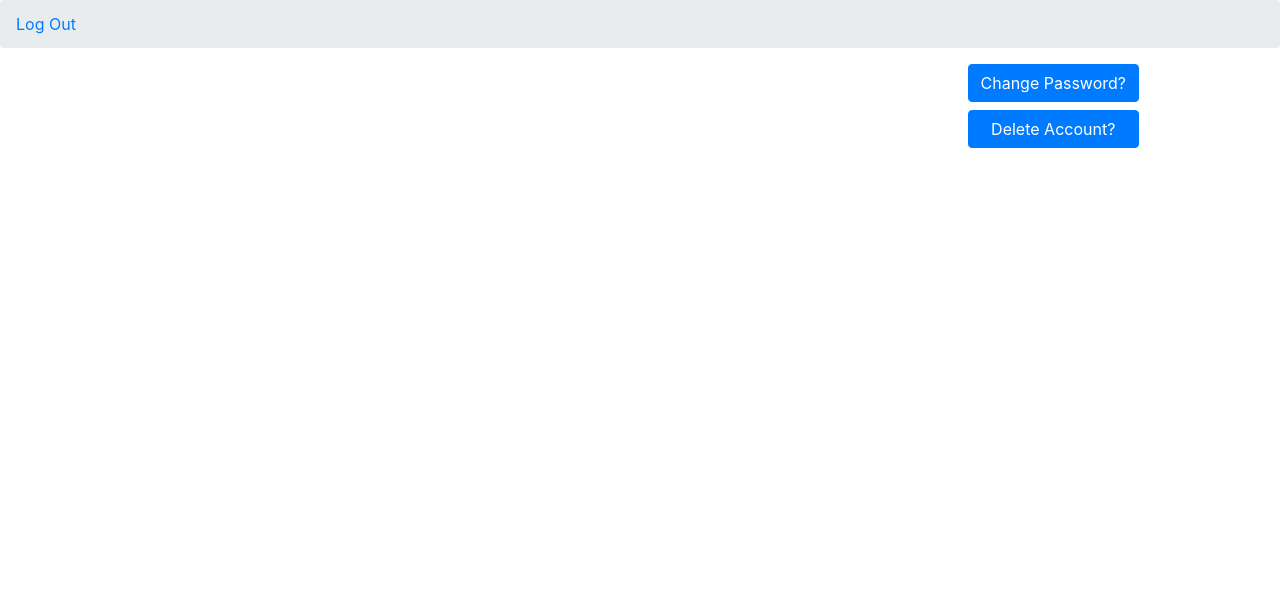
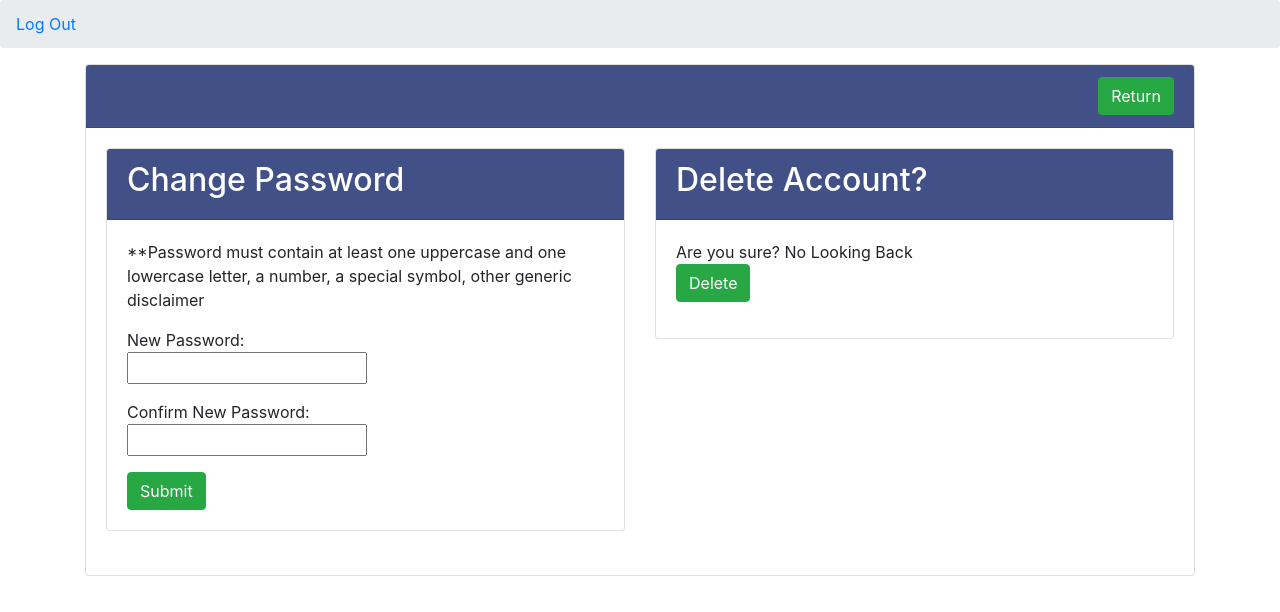
Before and after one commit to YongjiaXu/S21_DB_GUI, a React (Create React App) app in the folder frontend/: page /UserDash/1 in a window 1280 px wide. Shown: the top 612 px of the page. Built offline with nearby package versions, Linux system fonts and the light colour scheme; no server answers.

Commit message:
Update userDash.jsx

```diff
--- a/frontend/src/app/userDash.jsx
+++ b/frontend/src/app/userDash.jsx
@@ -5,8 +5,8 @@ import { User } from './models/user';
 import {UserRepository} from '../api/userRepository'
 import {NPORepository} from '../api/npoRepository'
 import {Link} from 'react-router-dom'
+import {styles} from './card-theme.css';
 //import {PasswordUpdate} from './passwordUpdate';
-// Requires Bootstrap
 
 export class UserDash extends React.Component{
 
@@ -35,25 +35,57 @@ export class UserDash extends React.Component{
 
     render (){
         return <>
-            <div className="row">
-                <div className="col-9">
-                    <h1> {this.state.user.username}</h1>
+            <div className='container'>
+            <div className='card' style={{width:'100%'}}>
+                <div className='card-header' style= {{color: 'white', background: '#425088'}}>
+                    <h1>{this.state.user.username} <button type='button' className="btn btn-success" style={{float: 'right'}}>
+                        Return
+                    </button>
+                    </h1>
                 </div>
-
-                <div id="password"className="col-3">
-                    <div className="row">
-                        <div>
-                            <button type="button" className="btn btn-primary btn-block">
-                                Change Password?
-                            </button>
-                            <button type="button" className="btn btn-primary btn-block">
-                                Delete Account?
-                            </button>
+                <div className='card-body'>
+                    <div className='row'>
+                        <div className='col-6'>
+                            <div className='card'>
+                                <div className='card-header' style={{ color: 'white', background: '#425088' }}>
+                                    <h2> Change Password </h2>
+                                </div>
+                                <div className='card-body'>
+                                    <p>
+                                        **Password must contain at least one uppercase and
+                                        one lowercase letter, a number, a special symbol, other
+                                        generic disclaimer
+                                    </p>
+                                    <p>
+                                        New Password: <br/>
+                                        <input id='newPass' type='text' style={{width: '15em', height: '2em'}}></input>
+                                    </p>
+                                    <p>
+                                        Confirm New Password: <br/>
+                                        <input id='newPassConfirm' type='text' style={{width: '15em', height: '2em'}}></input>
+                                    </p>
+                                    <button type='button' className="btn btn-success">Submit</button>
+                                </div>
+                            </div>
+                            <br/>
+                        </div>
+                        <div className='col-6'>
+                            <div className='card'>
+                                <div className='card-header' style={{ color: 'white', background: '#425088' }}>
+                                    <h2> Delete Account? </h2>
+                                </div>
+                                <div className='card-body'>
+                                    <p>
+                                        Are you sure? No Looking Back<br/>
+                                        <button type='button' className="btn btn-success"> Delete </button>
+                                    </p>
+                                </div>
+                            </div>
                         </div>
                     </div>
                 </div>
             </div>
-
+        </div>
         </>
     }
 }
```
